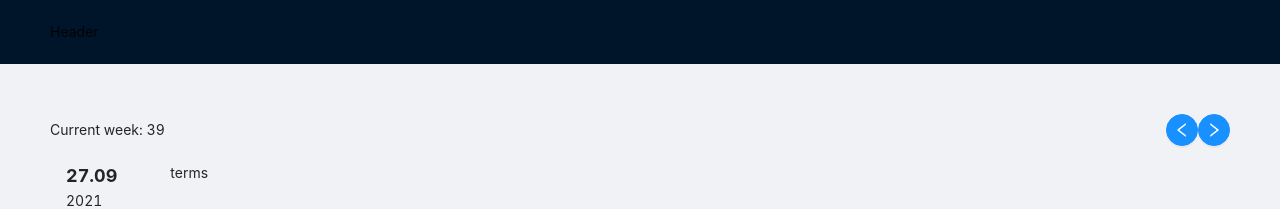
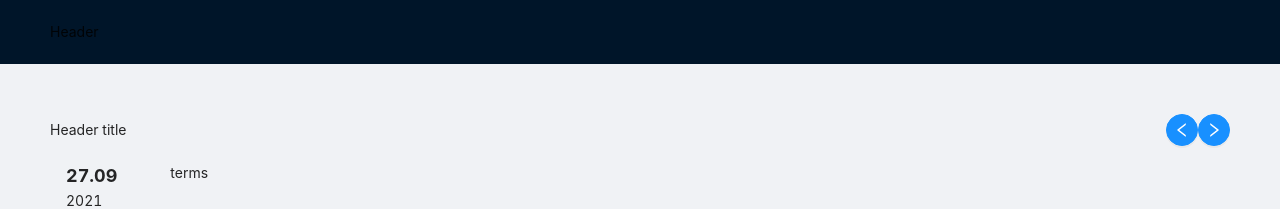
Before and after one commit to patrikmasiar/doctor-opening-hours-react-app, a React (Create React App) app: page / in a window 1280 px wide. Shown: the top 209 px of the page. Built offline with nearby package versions, Linux system fonts and the light colour scheme.

Commit message:
Update components props

```diff
--- a/src/components/Calendar.tsx
+++ b/src/components/Calendar.tsx
@@ -4,12 +4,11 @@ import CalendarHeader from './calendar/CalendarHeader';
 import WeekDays from './calendar/WeekDays';
 
 const Calendar: FC = () => {
-  const { week, weekDates, goToNextWeek, goToPreviousWeek } = useCalendar();
+  const { weekDates, goToNextWeek, goToPreviousWeek } = useCalendar();
 
   return (
     <div>
       <CalendarHeader
-        week={week}
         onNextClick={goToNextWeek}
         onPrevClick={goToPreviousWeek}
       />
--- a/src/components/calendar/Calendar.hooks.ts
+++ b/src/components/calendar/Calendar.hooks.ts
@@ -21,7 +21,6 @@ export const useCalendar = () => {
   }, [week])
 
   return {
-    week,
     weekDates,
     goToNextWeek,
     goToPreviousWeek,
--- a/src/components/calendar/CalendarHeader.tsx
+++ b/src/components/calendar/CalendarHeader.tsx
@@ -4,15 +4,14 @@ import { LeftOutlined, RightOutlined } from '@ant-design/icons';
 import style from 'components/calendar/calendarHeader/CalendarHeader.module.scss';
 
 type Props = {
-  week: number;
   onPrevClick(): void;
   onNextClick(): void;
 };
 
-const CalendarHeader: FC<Props> = ({ week, onPrevClick, onNextClick }) => {
+const CalendarHeader: FC<Props> = ({ onPrevClick, onNextClick }) => {
   return (
     <div className={style.header}>
-      <span>Current week: {week}</span>
+      <span>Header title</span>
       <div>
         <Button
           type="primary"
```
